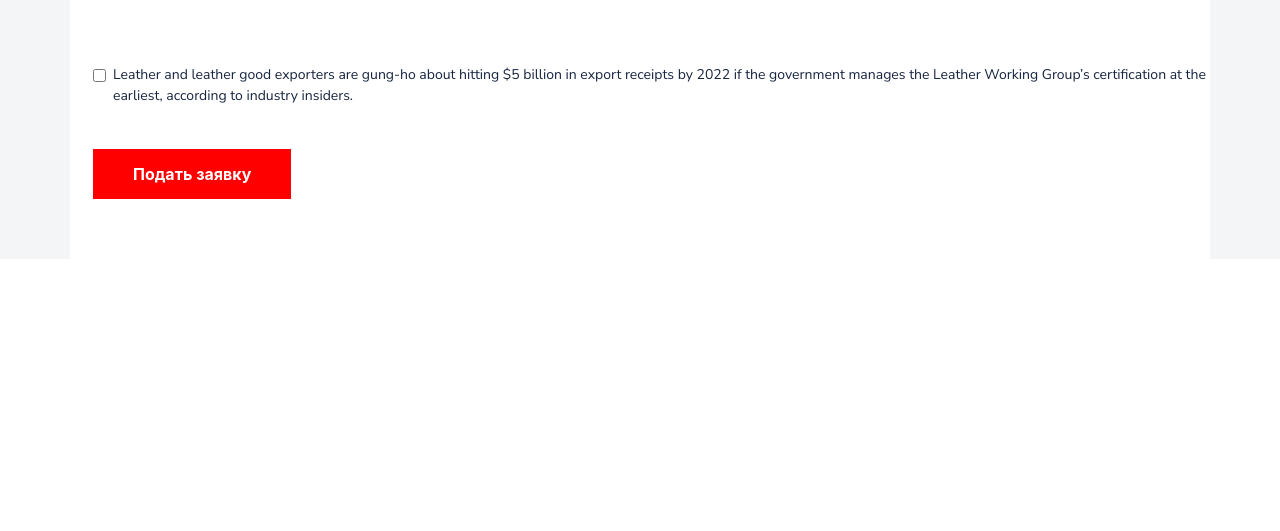
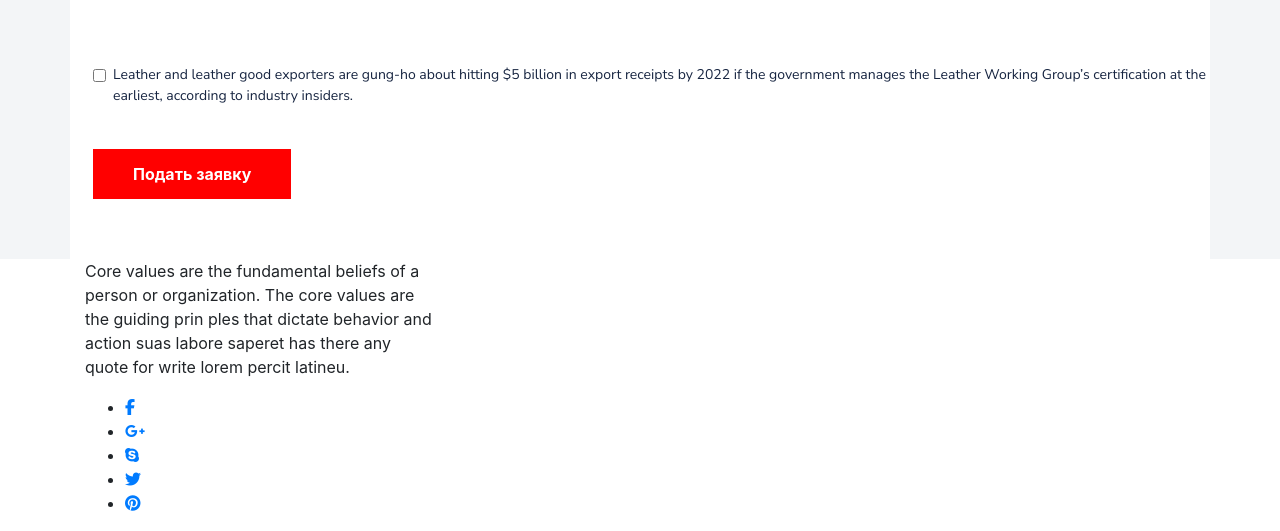
Before and after one commit to AlexZozulia/graduation-project, a website: page vacancies.html in a window 1280 px wide. Shown: the part 783-1314 px from the top of the page. Before the commit the page ends 1042 px from the top, so only its background shows below. Drawn offline with nearby package versions, Linux system fonts and the light colour scheme; files that its build step writes are made by us from their sources; files whose address does not match are found by name.

Commit message:
added test

```diff
--- a/vacancies.html
+++ b/vacancies.html
@@ -125,7 +125,25 @@
         </form>
     </div>
 </section>
-
+<footer class="footer">
+    <div class="container">
+        <div class="row">
+            <div class="col-sm-4 col-md-4 col-lg-4">
+                <p>Core values are the fundamental beliefs of a person or organization. The core values are the guiding prin ples that dictate behavior and action suas labore saperet has there any quote for write lorem percit latineu.</p>
+                <ul class="icons-logo">
+                    <li><a href="#" title="Go to facebook page"><em class="fab fa-facebook-f"></em></a></li>
+                    <li><a href="#" title="Go to twitter page"><em class="fab fa-google-plus-g"></em></a></li>
+                    <li><a href="#" title="Go to instagram page"><em class="fab fa-skype"></em></a></li>
+                    <li><a href="#" title="Go to pinterest page"><em class="fab fa-twitter"></em></a></li>
+                    <li><a href="#" title="Go to pinterest page"><em class="fab fa-pinterest"></em></a></li>
+                </ul>
+            </div>
+            <div class="col-sm-2 col-md-2 col-lg-2"></div>
+            <div class="col-sm-2 col-md-2 col-lg-2"></div>
+            <div class="col-sm-4 col-md-4 col-lg-4"></div>
+        </div>
+    </div>
+</footer>
 
 <script src="build/js/script.min.js"></script>
 </body>
```
Also changed, not shown: dist/theme.css, 1 other file.
